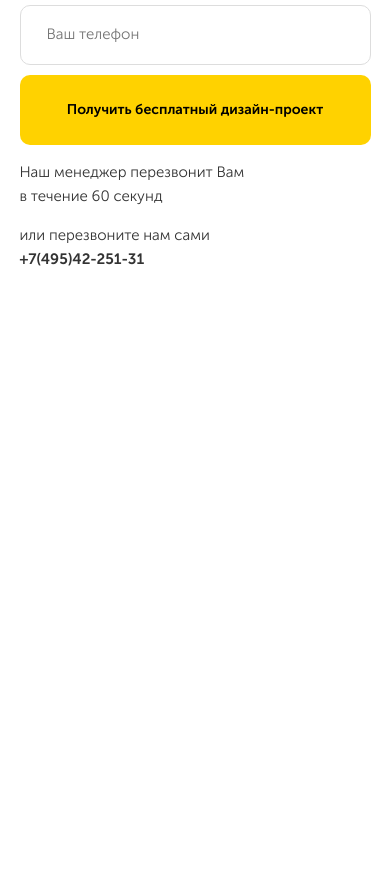
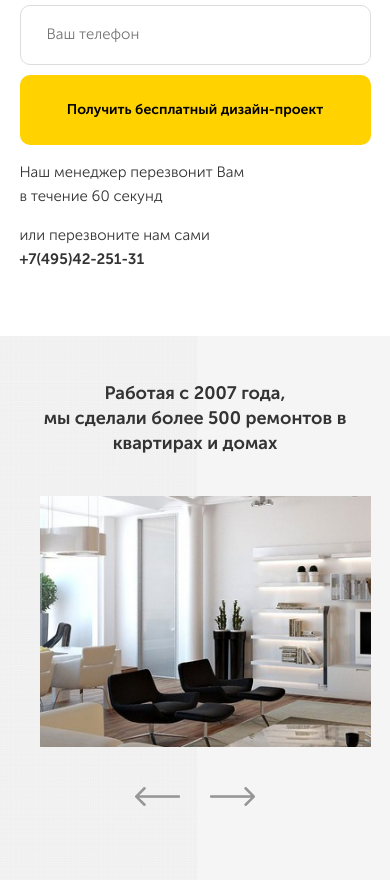
Before and after one commit to StrebkovMM/webstart, a plain HTML site: page index.html in a window 390 px wide. Shown: the part 1104-1984 px from the top of the page. Before the commit the page ends 1440 px from the top, so only its background shows below. Drawn offline with nearby package versions, Linux system fonts and the light colour scheme.

Commit message:
Сверстал секцию portfolio и настроил slick слайдер

```diff
--- /dev/null
+++ b/css/slick.css
@@ -0,0 +1,119 @@
+/* Slider */
+.slick-slider
+{
+    position: relative;
+
+    display: block;
+    box-sizing: border-box;
+
+    -webkit-user-select: none;
+       -moz-user-select: none;
+        -ms-user-select: none;
+            user-select: none;
+
+    -webkit-touch-callout: none;
+    -khtml-user-select: none;
+    -ms-touch-action: pan-y;
+        touch-action: pan-y;
+    -webkit-tap-highlight-color: transparent;
+}
+
+.slick-list
+{
+    position: relative;
+
+    display: block;
+    overflow: hidden;
+
+    margin: 0;
+    padding: 0;
+}
+.slick-list:focus
+{
+    outline: none;
+}
+.slick-list.dragging
+{
+    cursor: pointer;
+    cursor: hand;
+}
+
+.slick-slider .slick-track,
+.slick-slider .slick-list
+{
+    -webkit-transform: translate3d(0, 0, 0);
+       -moz-transform: translate3d(0, 0, 0);
+        -ms-transform: translate3d(0, 0, 0);
+         -o-transform: translate3d(0, 0, 0);
+            transform: translate3d(0, 0, 0);
+}
+
+.slick-track
+{
+    position: relative;
+    top: 0;
+    left: 0;
+
+    display: block;
+    margin-left: auto;
+    margin-right: auto;
+}
+.slick-track:before,
+.slick-track:after
+{
+    display: table;
+
+    content: '';
+}
+.slick-track:after
+{
+    clear: both;
+}
+.slick-loading .slick-track
+{
+    visibility: hidden;
+}
+
+.slick-slide
+{
+    display: none;
+    float: left;
+
+    height: 100%;
+    min-height: 1px;
+}
+[dir='rtl'] .slick-slide
+{
+    float: right;
+}
+.slick-slide img
+{
+    display: block;
+}
+.slick-slide.slick-loading img
+{
+    display: none;
+}
+.slick-slide.dragging img
+{
+    pointer-events: none;
+}
+.slick-initialized .slick-slide
+{
+    display: block;
+}
+.slick-loading .slick-slide
+{
+    visibility: hidden;
+}
+.slick-vertical .slick-slide
+{
+    display: block;
+
+    height: auto;
+
+    border: 1px solid transparent;
+}
+.slick-arrow.slick-hidden {
+    display: none;
+}
--- a/index.html
+++ b/index.html
@@ -6,9 +6,11 @@
   <meta name="X-UA-Compatible" content="ie=edge">
 	<title>Строительная компания</title>
 	<link rel="stylesheet" href="css/normalize.css">
+	<link rel="stylesheet" href="css/slick.css">
 	<link rel="stylesheet" href="css/style.css">
 </head>
 <body>
+
 	<nav class="navbar">
 		<div class="container">
 			<div class="navbar-block">
@@ -32,6 +34,7 @@
 	</nav>
 	<!-- /.navbar -->
 	<main>
+
 		<section class="hero">
 			<div class="container">
 				<div class="hero-block">
@@ -69,6 +72,7 @@
 			<!-- /.container -->
 		</section>
 		<!-- /.hero -->
+
 		<section class="offer section">
 			<div class="container">
 				<div class="offer-block">
@@ -93,8 +97,33 @@
 			<!-- /.container -->
 		</section>
 		<!-- /.offer -->
+
+		<section class="section portfolio">
+			<div class="container container-portfolio">
+				<h2 class="section-title portfolio__title">Работая с 2007 года,<br> мы сделали более 500 ремонтов в квартирах и домах</h2>
+				<div class="slider">
+					<div class="slider__item"><img class="slider__image" src="image/Слой 20.jpg" alt="Картинка"></div>
+					<div class="slider__item"><img src="image/Слой 21.jpg" alt="Карт class="slider__image"инка"></div>
+					<div class="slider__item"><img class="slider__image" src="image/Слой 22.jpg" alt="Картинка"></div>
+					<div class="slider__item"><img class="slider__image" src="image/Слой 20.jpg" alt="Картинка"></div>
+					<div class="slider__item"><img class="slider__image" src="image/Слой 21.jpg" alt="Картинка"></div>
+					<div class="slider__item"><img class="slider__image" src="image/Слой 22.jpg" alt="Картинка"></div>
+				</div>
+				<div class="arrows portfolio__arrows">
+					<div class="arrows__left"><img src="image/left-arrow (3).png" alt="Картинка"></div>
+					<div class="arrows__right"><img src="image/left-arrow (3) копия.png" alt="Картинка"></div>
+				</div>
+			</div>
+			<!-- /.container -->
+		</section>
+		<!-- /.section portfolio -->
+
 	</main>
-	<!-- Модальное окно -->
+
+
+
+
+<!-- Модальное окно -->
 	<div class="modal" id="modal">
 		<div class="modal-dialog">
 			<button class="modal-dialog__close" id="close">&times;</button>
@@ -102,12 +131,38 @@
 		</div>
 		<!-- /.modal-dialog -->
 	</div>
-	<!-- /.modal -->
+<!-- /.modal -->
 	<!-- <script src="js/main.js"></script> -->
 	<script
   src="https://code.jquery.com/jquery-3.4.1.min.js"
   integrity="sha256-CSXorXvZcTkaix6Yvo6HppcZGetbYMGWSFlBw8HfCJo="
   crossorigin="anonymous"></script>
   <script src="js/modal.js"></script>
+  <script src="js/slick.min.js"></script>
+  <script>
+  	$(document).ready(function(){
+ 			$('.slider').slick({
+    		slidesToShow: 3,
+    		prevArrow: $('.arrows__left'),
+    		nextArrow: $('.arrows__right'),
+    		responsive: [
+    			{
+      		breakpoint: 1200,
+      			settings: {
+        		slidesToShow: 2,
+        		slidesToScroll: 1
+      			}
+   				 },
+   				{
+      		breakpoint: 768,
+      			settings: {
+        		slidesToShow: 1,
+        		slidesToScroll: 1
+      			}
+   				},
+    		]
+ 		 });
+		});
+  </script>
 </body>
 </html>
--- a/sass/_interface.sass
+++ b/sass/_interface.sass
@@ -7,6 +7,9 @@ img
 	max-width: 100%
 .container
 	width: 1170px
+	margin: 0 auto
+.container-portfolio
+	width: 1200px
 	margin: 0 auto
 @media (max-width: 1200px)
 	.container
@@ -28,6 +31,7 @@ img
 	&-title
 		font-size: 24px
 		+bold
+		text-align: center
 	&-subtitle
 		font-size: 16px
 		display: block
@@ -36,3 +40,6 @@ img
 	padding: 20px 26px
 	font-size: 15px
 	border-radius: 10px
+.arrows
+	&__left, &__right
+		cursor: pointer
--- a/sass/_offer.sass
+++ b/sass/_offer.sass
@@ -3,7 +3,6 @@
 	background: url('../image/offer-bg.png') no-repeat
 	background-position: center right
 	background-size: contain
-	margin-bottom: 70px
 	position: relative
 	&:before
 		content: ''
@@ -21,6 +20,7 @@
 		max-width: 360px
 		line-height: 35px
 		margin: 0 0 22px 0
+		text-align: left
 	&__subtitle
 		max-width: 250px
 		margin-bottom: 30px
--- /dev/null
+++ b/sass/_portfolio.sass
@@ -0,0 +1,31 @@
+.portfolio
+	background: $secondary url('../image/bg-portfolio.jpg') repeat-y center left
+	background-size: 50.5%
+	&__title
+		margin-bottom: 90px
+		font-size: 30px
+		line-height: 45px
+		+bold
+		color: $text-color
+	&__arrows
+		max-width: 120px
+		margin: auto
+		margin-top: 68px
+		display: flex
+		justify-content: space-between
+.slider
+	&__item
+			margin-left: 20px
+@media (max-width: 798px)
+	.slider
+		&__image
+			margin: auto
+@media (max-width: 540px)
+	.portfolio
+		padding-top: 30px
+		&__title
+			margin-bottom: 40px
+			font-size: 18px
+			line-height: 1.4
+		&__arrows
+			margin-top: 40px
--- a/sass/style.sass
+++ b/sass/style.sass
@@ -5,3 +5,4 @@
 @import '_fonts.scss'
 @import '_offer.sass'
 @import '_modal.sass'
+@import '_portfolio.sass'
```
Also changed, not shown: css/slick-theme.css (added), css/style.css, image/bg-portfolio.jpg (added), image/bg-portfolio.png (added), image/left-arrow (3) копия.jpg (added), image/left-arrow (3) копия.png (added), image/left-arrow (3).jpg (added), image/left-arrow (3).png (added), image/Слой 20.jpg (added), image/Слой 21.jpg (added), image/Слой 22.jpg (added), js/slick.min.js (added), 1 other file.
